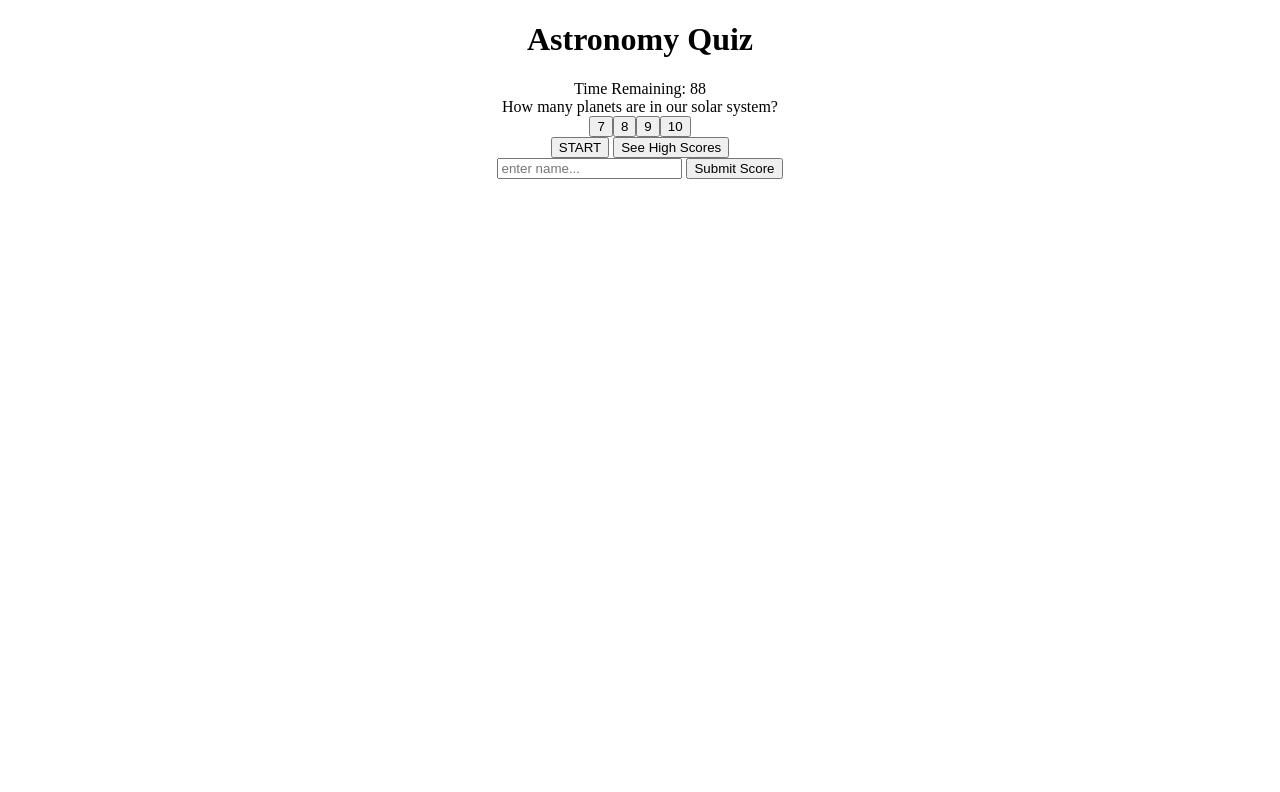
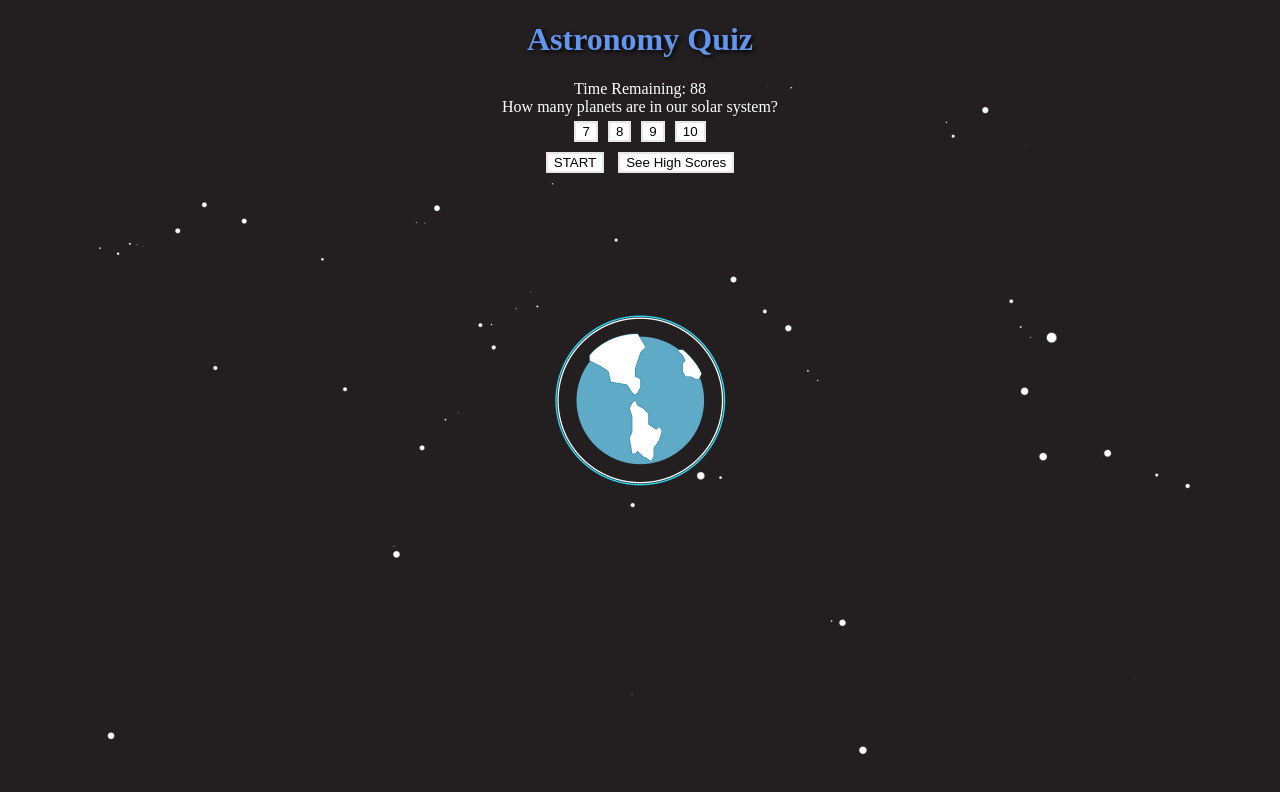
Before and after one commit to Duhhvonte/Assignment-4-Quiz, a plain HTML site: page index.html in a window 1280 px wide. Both pictures are taken after a click on the button "START". Drawn offline with Linux system fonts and the light colour scheme.

Commit message:
Fixed timer issue, Updated readme

```diff
--- a/index.html
+++ b/index.html
@@ -7,9 +7,9 @@
     <title>Javascript Quiz</title>
     <link rel="stylesheet" href="style.css" />
   </head>
+
   <body>
     <main class="quizArea">
-
       <header class="mainHeader">
         <h1>Astronomy Quiz</h1>
         <section class="scores">
@@ -30,10 +30,7 @@
 
         <div id="scoreArea" class="hide">
           <span id="scoreDisplay"></span>
-            <input type="text" name="initials" id="initials" placeholder="enter name..." />
-            <button id="submitScore" class="submit">Submit Score</button>
         </div>
-
       </section>
     </main>
 
--- a/index.js
+++ b/index.js
@@ -76,6 +76,8 @@ highScoresButton.addEventListener("click", displayScores);
 
 function startGame() {
 
+    timer = 90;
+
     qNumber = 0;
 
     scoreArea.innerHTML = "";
@@ -133,6 +135,7 @@ function startClock() {
   countdown.innerHTML = "Time Remaining: " + timer;
   if (timer <= 0) {
     gameOver();
+    showResults();
   } else {
     timer -= 1;
     runningTimer = setTimeout(startClock, 1000);
@@ -164,7 +167,7 @@ function selectAnswer(e) {
 
         showQuestion(questions[qNumber]);
 
-        console.log(score);
+
     }
 }
 
@@ -183,8 +186,6 @@ function clearQuestion() {
 
 function gameOver() {
 
-    timer = 90;
-
     score = 0;
 
     clearInterval(runningTimer);
@@ -194,10 +195,6 @@ function gameOver() {
     clearQuestion();
 
     showResults();
-
-    startButton.innerText = "Restart";
-
-    startButton.classList.remove("hide");
 
 }
 
--- a/style.css
+++ b/style.css
@@ -1,4 +1,42 @@
 body {
     display: block;
     text-align: center;
+    background: url(./images/space.png);
+    background-size: 100%, 100%;
+    background-repeat: no-repeat;
 }
+
+#question {
+    color: white;
+}
+
+#timerArea {
+    color: white;
+}
+
+#scoreArea {
+    color: white;
+}
+
+#scoreArea ul {
+    display: contents;
+}
+
+#init {
+    color: white;
+}
+button {
+    background-color: white;
+    color: black;
+    border: 2px solid #e7e7e7;
+    margin: 5px;
+}
+
+button:hover {
+    background-color: #e7e7e7;
+}
+
+h1 {
+    color: cornflowerblue;
+    text-shadow: 2px 2px 4px #000000;
+}
```
Also changed, not shown: images/quiz-screenshot.png (added), images/space.png (added), 1 other file. Lines whose indentation alone changed are shown as unchanged.
